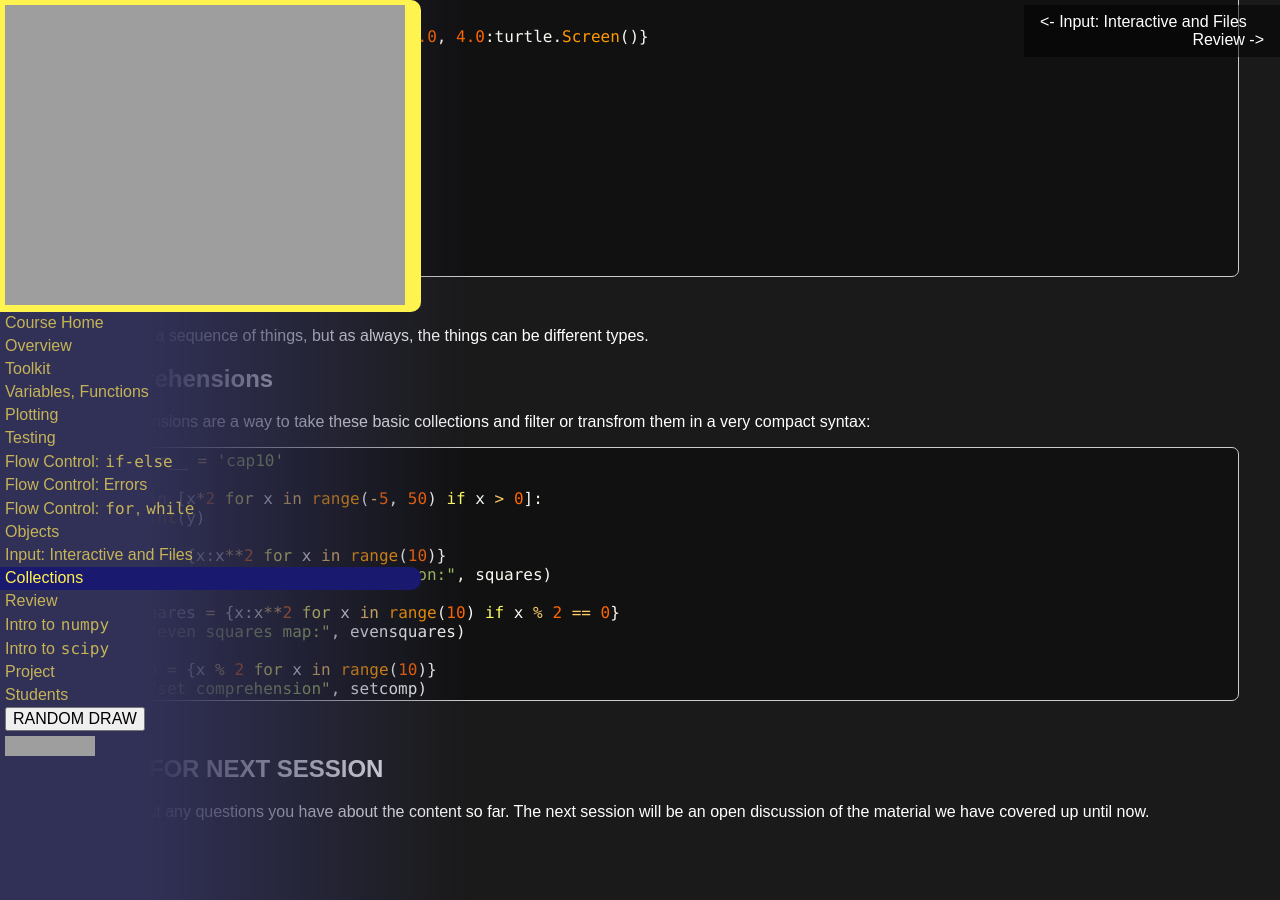
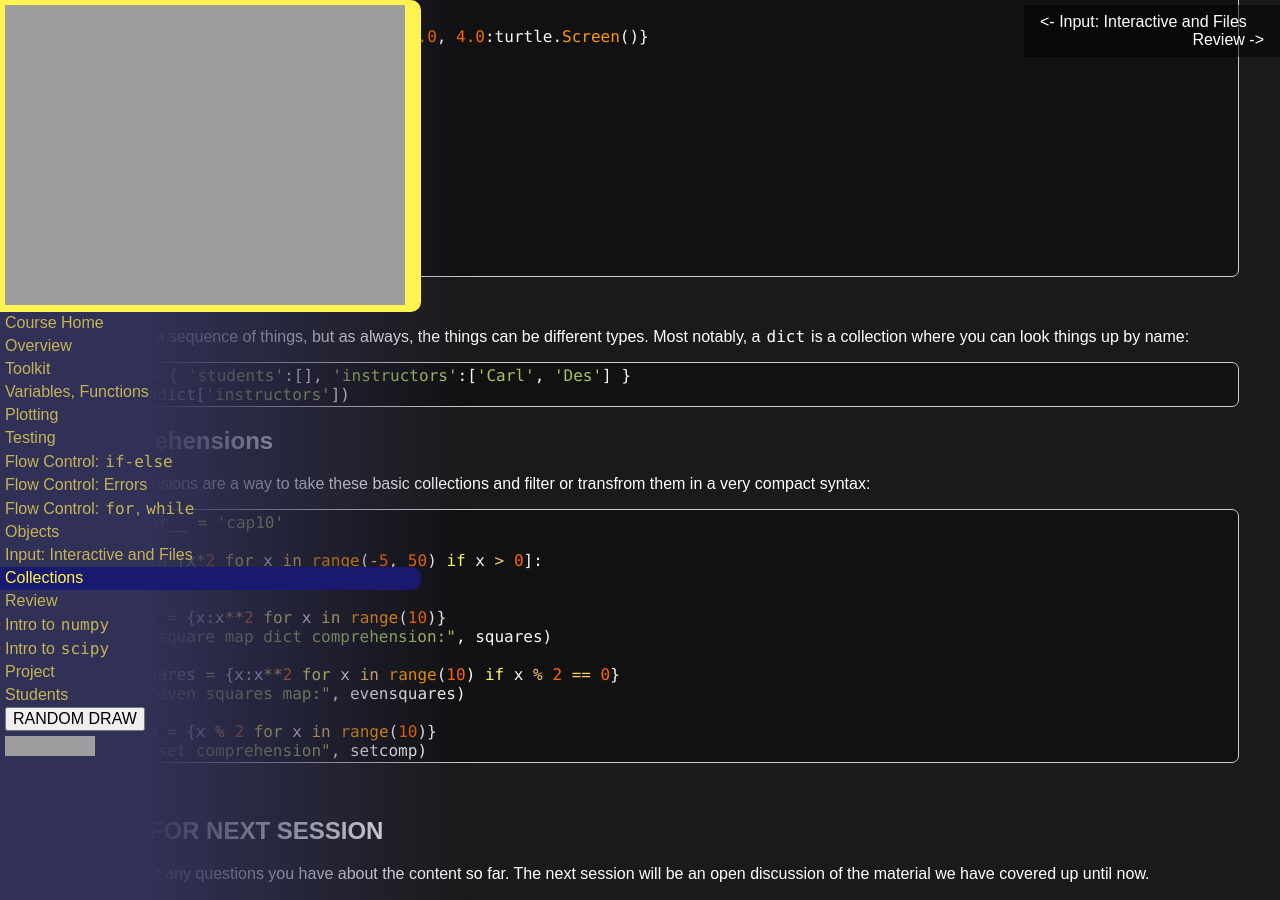
Before and after one commit to AIMS-Ghana/python-course, a Jekyll site: the page built from _days/10_lists.md, in a window 1280 px wide and 900 px high, scrolled down 2824 px. Built offline with Jekyll 4.4.1, drawn with Linux system fonts in a browser that asks for light colours; formulas are drawn with MathJax 3; grey boxes are pictures that could not be loaded.

Commit message:
more tweaks

```diff
--- a/_days/10_lists.md
+++ b/_days/10_lists.md
@@ -72,7 +72,13 @@ A `dict` is
 {% include pyblock.md target="colls_dict.py" %}
 
 \... also *not* a sequence of things, but as always, the things can
-be different types.
+be different types.  Most notably, a `dict` is a collection where you can look
+things up by name:
+
+{% highlight python %}
+adict = { 'students':[], 'instructors':['Carl', 'Des'] }
+print(adict['instructors'])
+{% endhighlight %}
 
 ## Comprehensions
 
```
